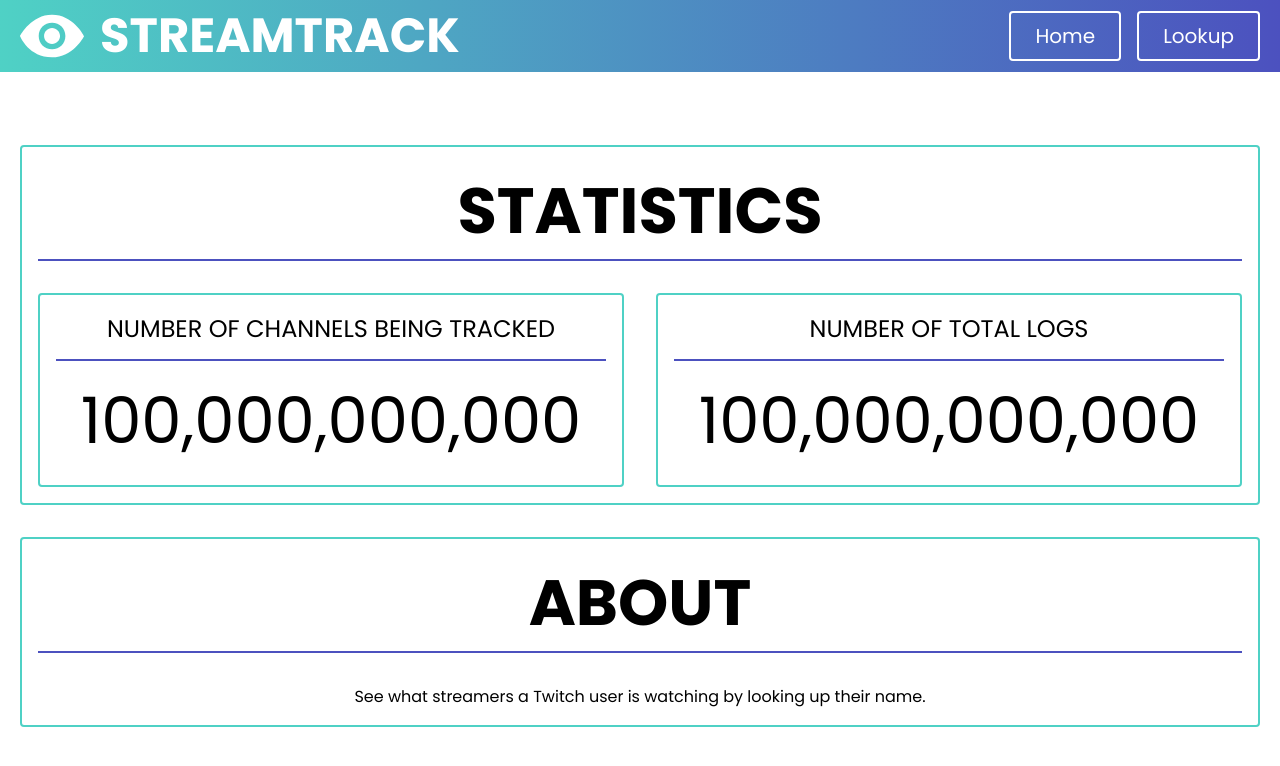
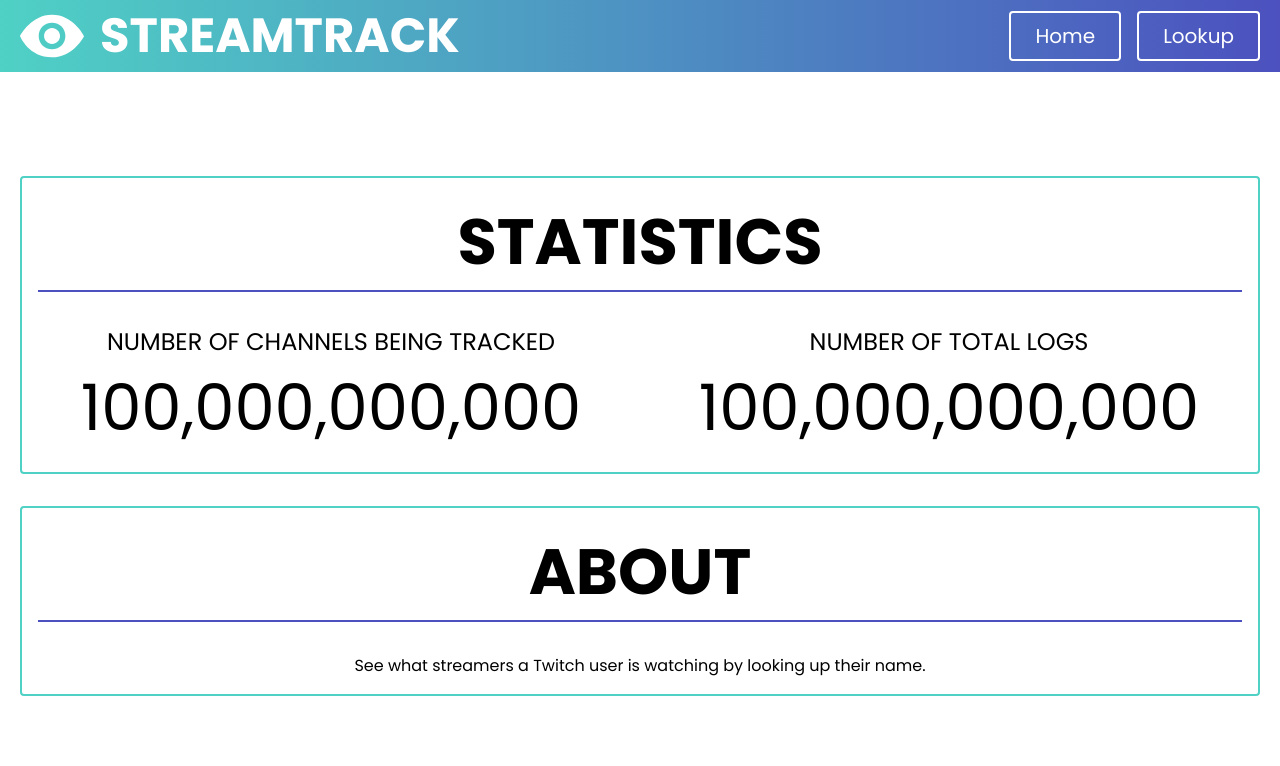
Before and after one commit to j-choi98/StreamTrack, a React (Create React App) app in the folder packages/client/: page / in a window 1280 px wide. Shown: the top 766 px of the page. Built offline with nearby package versions, Linux system fonts and the light colour scheme.

Commit message:
Design changes.

```diff
--- a/package.json
+++ b/package.json
@@ -9,8 +9,8 @@
     "url": "git+https://github.com/j-choi98/StreamTrack.git"
   },
   "scripts": {
-    "start": "yarn start:client",
-    "start:client": "yarn workspace @streamtrack/client start"
+    "start:client": "yarn workspace @streamtrack/client start",
+    "start:server": "yarn workspace @streamtrack/server start"
   },
   "author": "",
   "license": "ISC",
--- a/packages/client/src/components/Home/index.tsx
+++ b/packages/client/src/components/Home/index.tsx
@@ -18,19 +18,15 @@ export default function Home() {
             <Divider className="mb-8" />
 
             <div className="grid grid-cols-2 gap-8">
-              <div className="border-2 border-teal-400 rounded p-4">
+              <div>
                 <div className="text-2xl uppercase break-words">
                   Number of Channels Being Tracked
                 </div>
 
-                <Divider className="mb-3 mt-3" />
-
                 <div className="text-6xl break-words">100,000,000,000</div>
               </div>
-              <div className="border-2 border-teal-400 rounded p-4">
+              <div>
                 <div className="text-2xl uppercase break-words">Number of Total Logs</div>
-
-                <Divider className="mb-3 mt-3" />
 
                 <div className="text-6xl break-words">100,000,000,000</div>
               </div>
```
